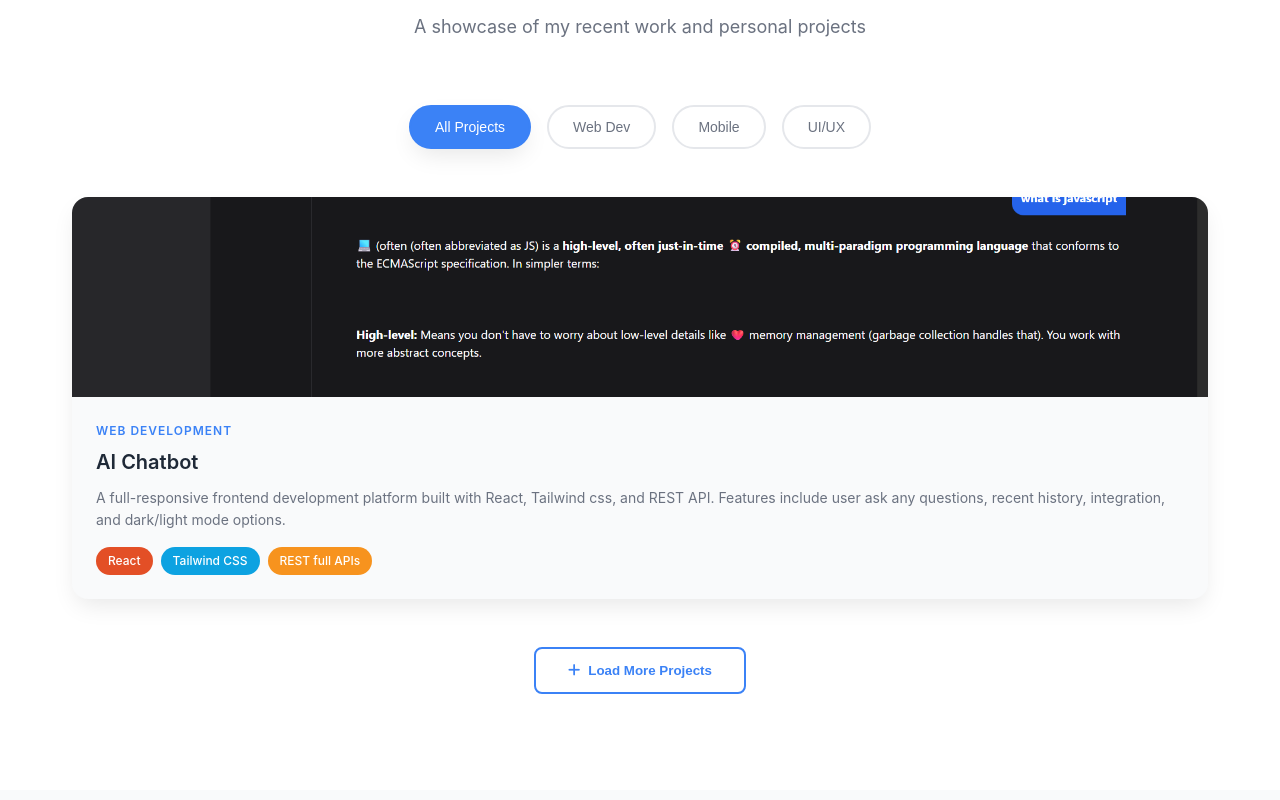
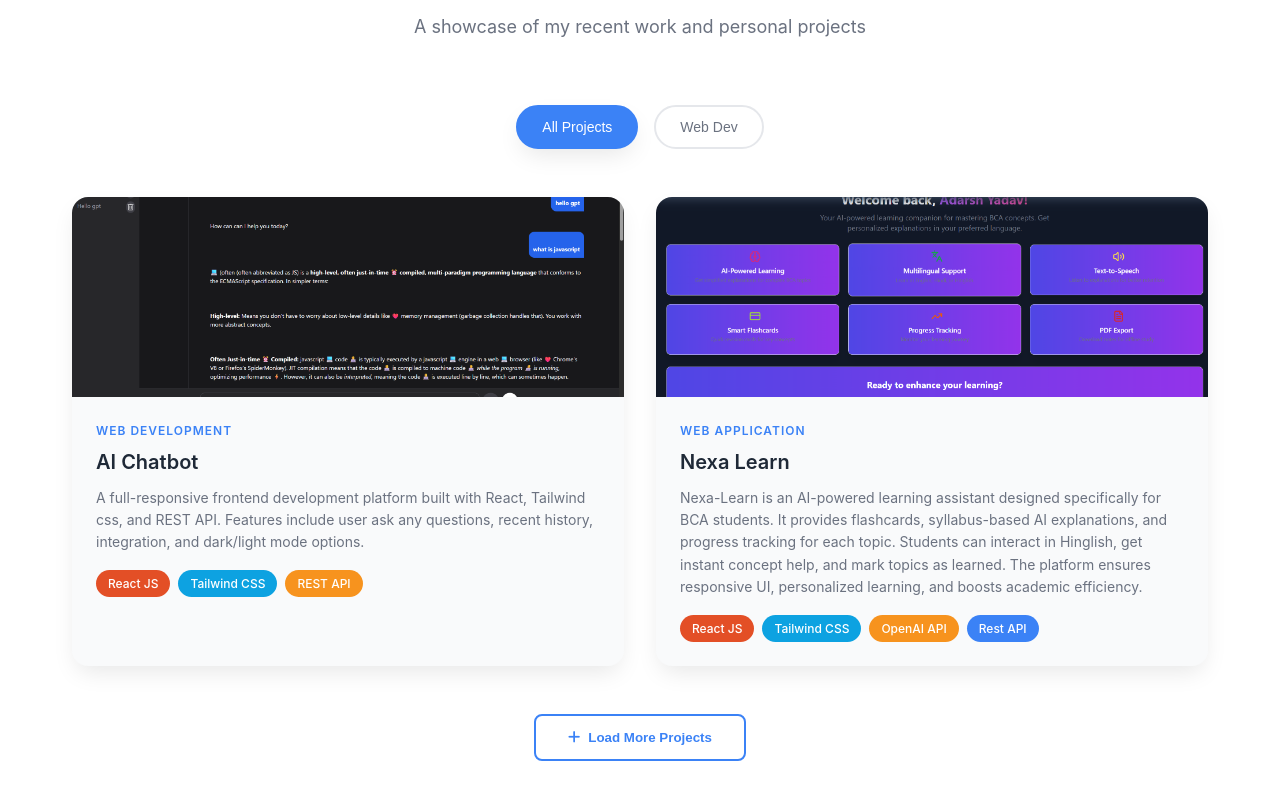
Before and after one commit to adrsy6394/adrs-personal-portfolio, a plain HTML site: page index.html in a window 1280 px wide. Shown: the part 3316-4116 px from the top of the page. Drawn offline with nearby package versions, Linux system fonts and the light colour scheme.

Commit message:
add another project

```diff
--- a/index.html
+++ b/index.html
@@ -234,7 +234,7 @@
 
               <div class="skill-item">
                 <div class="skill-header">
-                  <span class="skill-name">CSS3 / SCSS</span>
+                  <span class="skill-name">CSS3</span>
                   <span class="skill-percentage">90%</span>
                 </div>
                 <div class="skill-bar">
@@ -324,7 +324,7 @@
 
               <div class="skill-item">
                 <div class="skill-header">
-                  <span class="skill-name">Lovable AI</span>
+                  <span class="skill-name">Claude AI</span>
                   <span class="skill-percentage">65%</span>
                 </div>
                 <div class="skill-bar">
@@ -403,8 +403,8 @@
             All Projects
           </button>
           <button class="filter-btn" data-filter="web">Web Dev</button>
-          <button class="filter-btn" data-filter="mobile">Mobile</button>
-          <button class="filter-btn" data-filter="ui">UI/UX</button>
+          <!-- <button class="filter-btn" data-filter="mobile">Mobile</button>
+          <button class="filter-btn" data-filter="ui">UI/UX</button> -->
         </div>
 
         <!-- Projects Grid -->
@@ -446,27 +446,27 @@
                 options.
               </p>
               <div class="project-tech">
-                <span class="tech-tag">React</span>
+                <span class="tech-tag">React JS</span>
                 <span class="tech-tag">Tailwind CSS</span>
-                <span class="tech-tag">REST full APIs</span>
+                <span class="tech-tag">REST API</span>
               </div>
             </div>
           </div>
 
-          <!-- Project 2 -->
-          <!-- <div class="project-card" data-category="web">
+           <!-- Project 2  -->
+           <div class="project-card" data-category="web">
             <div class="project-image">
               <img
-                src="https://images.unsplash.com/photo-1461749280684-dccba630e2f6?w=600&h=400&fit=crop&crop=center"
+                src="Images\Screenshot 2025-08-03 180333.png"
                 alt="Task Management App"
                 loading="lazy"
               />
               <div class="project-overlay">
                 <div class="project-links">
-                  <a href="#" class="project-link" title="View Demo">
+                  <a href="https://nexa-learn-fawn.vercel.app/" class="project-link" title="View Demo">
                     <i class="fas fa-external-link-alt"></i>
                   </a>
-                  <a href="#" class="project-link" title="View Code">
+                  <a href="https://github.com/adrsy6394/nexa-learn" class="project-link" title="View Code">
                     <i class="fab fa-github"></i>
                   </a>
                 </div>
@@ -474,20 +474,22 @@
             </div>
             <div class="project-info">
               <div class="project-category">Web Application</div>
-              <h3 class="project-title">Task Management App</h3>
+              <h3 class="project-title">Nexa Learn</h3>
               <p class="project-description">
-                A collaborative task management application with real-time
-                updates, drag-and-drop functionality, and team collaboration
-                features.
+              Nexa-Learn is an AI-powered learning assistant designed specifically for BCA students.
+              It provides flashcards, syllabus-based AI explanations, and progress tracking for each topic.
+              Students can interact in Hinglish, get instant concept help, and mark topics as learned.
+              The platform ensures responsive UI, personalized learning, and boosts academic efficiency.
               </p>
               <div class="project-tech">
-                <span class="tech-tag">React</span>
-                <span class="tech-tag">TypeScript</span>
-                <span class="tech-tag">Socket.io</span>
-                <span class="tech-tag">Express</span>
+                <span class="tech-tag">React JS</span>
+
+                <span class="tech-tag">Tailwind CSS</span>
+                <span class="tech-tag">OpenAI API</span>
+                <span class="tech-tag">Rest API</span>
               </div>
             </div>
-          </div> -->
+          </div>
 
           <!-- Project 3 -->
           <!-- <div class="project-card" data-category="mobile">
```
Also changed, not shown: Images/Screenshot 2025-08-03 180333.png (added).
